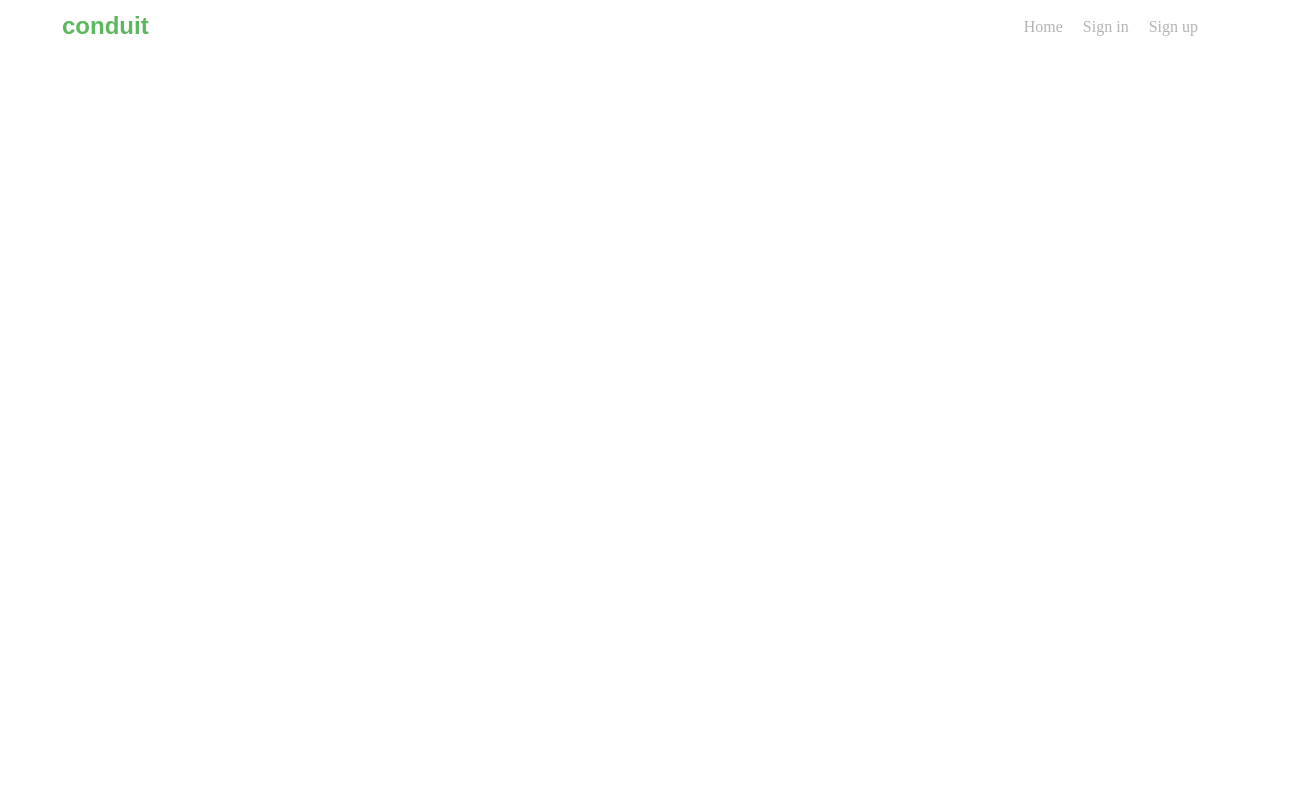
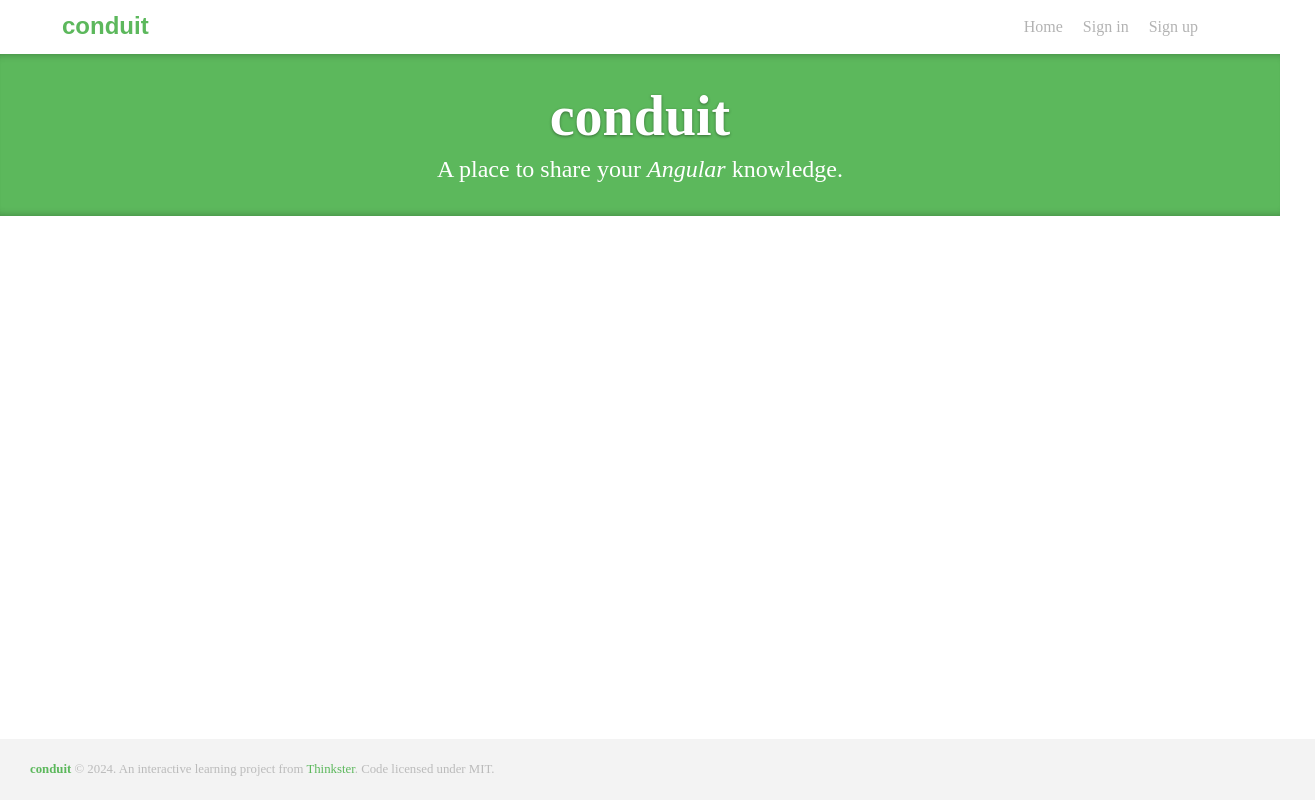
Before and after one commit to zncen/mcu-112-web-12130951-final, an Angular app: page /home in a window 1280 px wide. Before the commit this address led to /. Shown: the whole page, 1315 px wide, since content can reach past the window. Built offline with nearby package versions, Linux system fonts and the light colour scheme.

Commit message:
將腳頁搬回app並設定routeroutle讓首頁登入註冊正常跳出

```diff
--- a/src/app/app.component.html
+++ b/src/app/app.component.html
@@ -1 +1,3 @@
 <app-nav-bar></app-nav-bar>
+<router-outlet></router-outlet>
+<app-footer></app-footer>
--- a/src/app/app.component.ts
+++ b/src/app/app.component.ts
@@ -1,14 +1,14 @@
 import { Component } from '@angular/core';
 
 import { NavBarComponent } from './nav-bar/nav-bar.component';
-import { HeaderComponent } from './header/header.component';
+import { RouterOutlet } from '@angular/router';
 import { FooterComponent } from './footer/footer.component';
 
 
 @Component({
   selector: 'app-root',
   standalone: true,
-  imports: [NavBarComponent],
+  imports: [ RouterOutlet ,NavBarComponent,FooterComponent],
   templateUrl: './app.component.html',
   styleUrls: ['./app.component.css']
 })
--- a/src/app/app.routes.ts
+++ b/src/app/app.routes.ts
@@ -1,8 +1,10 @@
 import { Routes } from '@angular/router';
 import { LoginComponent } from './login/login.component';
 import { RegisterComponent } from './register/register.component';
+import { HomeComponent } from './home/home.component';
 
 export const routes: Routes = [
+    { path: 'home', component: HomeComponent },
     { path: 'login', component: LoginComponent },
     { path: 'register', component: RegisterComponent },
 ];
--- a/src/app/home/home.component.html
+++ b/src/app/home/home.component.html
@@ -1,2 +1 @@
 <app-header></app-header>
-<app-footer></app-footer>
--- a/src/app/home/home.component.ts
+++ b/src/app/home/home.component.ts
@@ -1,11 +1,11 @@
 import { Component } from '@angular/core';
 import { HeaderComponent } from '../header/header.component';
-import { FooterComponent } from '../footer/footer.component';
+
 
 @Component({
   selector: 'app-home',
   standalone: true,
-  imports: [HeaderComponent,FooterComponent],
+  imports: [HeaderComponent],
   templateUrl: './home.component.html',
   styleUrl: './home.component.css'
 })
```
